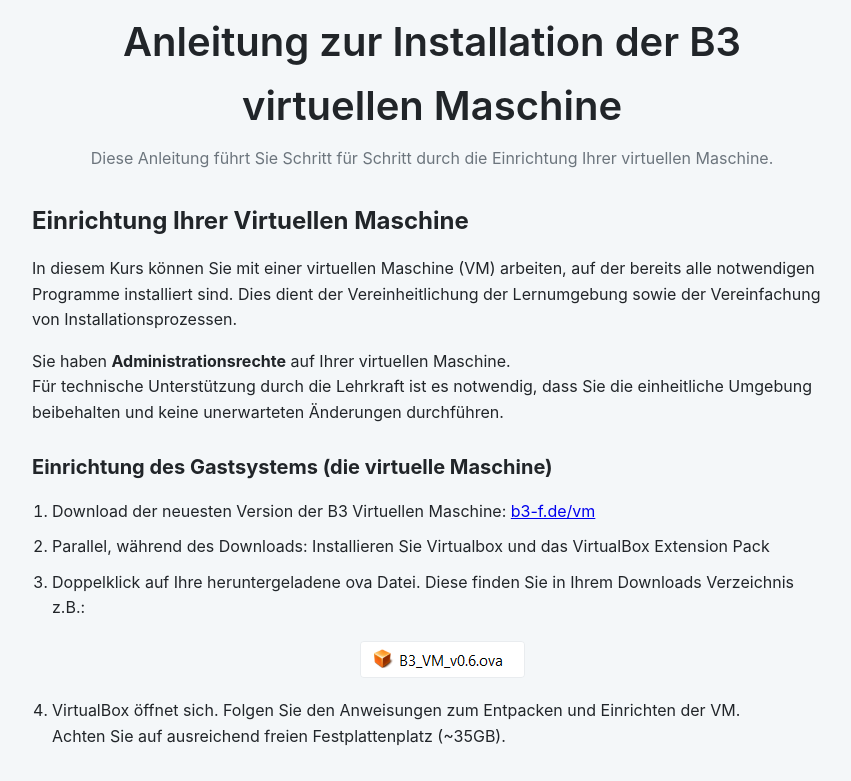
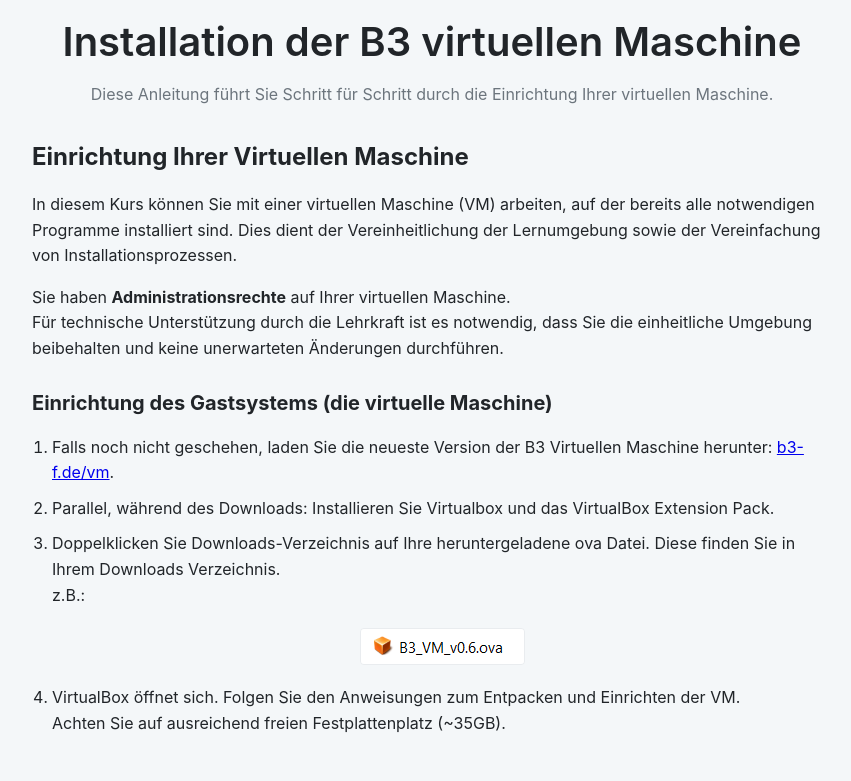
Before and after one commit to mamrehn/b3_vm_download, a plain HTML site: page vm-installationsanleitung.html in a window 1280 px wide. Shown: the top 781 px of the page, without its empty margins (208-1059 px from the left). Drawn offline with Linux system fonts and the light colour scheme.

Commit message:
[Fix] minor content inconsitencies.

```diff
--- a/vm-installationsanleitung.html
+++ b/vm-installationsanleitung.html
@@ -211,7 +211,7 @@
 <body>
   <div class="wrap">
     <header>
-      <h1>Anleitung zur Installation der B3 virtuellen Maschine</h1>
+      <h1>Installation der B3 virtuellen Maschine</h1>
       <p>Diese Anleitung führt Sie Schritt für Schritt durch die Einrichtung Ihrer virtuellen Maschine.</p>
     </header>
 
@@ -227,13 +227,13 @@
         keine unerwarteten Änderungen durchführen.</p>
       <h4>Einrichtung des Gastsystems (die virtuelle Maschine)</h4>
       <ol>
-        <li>Download der neuesten Version der B3 Virtuellen Maschine: <a
-            href="https://b3-f.de/vm" target="_blank" rel="noopener">b3-f.de/vm</a>
+        <li>Falls noch nicht geschehen, laden Sie die neueste Version der B3 Virtuellen Maschine herunter: <a
+            href="https://b3-f.de/vm" target="_blank" rel="noopener">b3-f.de/vm</a>.
         </li>
         <li>Parallel, während des Downloads: Installieren Sie Virtualbox und das
-          VirtualBox Extension Pack </li>
-        <li>Doppelklick auf Ihre heruntergeladene ova Datei. Diese finden Sie in Ihrem
-          Downloads Verzeichnis<br>z.B.: <img class="img-fluid"
+          VirtualBox Extension Pack.</li>
+        <li>Doppelklicken Sie Downloads-Verzeichnis auf Ihre heruntergeladene ova Datei. Diese finden Sie in Ihrem
+          Downloads Verzeichnis.<br>z.B.: <img class="img-fluid"
             src="VM_install_00.png">
         </li>
         <li>VirtualBox öffnet sich. Folgen Sie den Anweisungen zum Entpacken und
```
